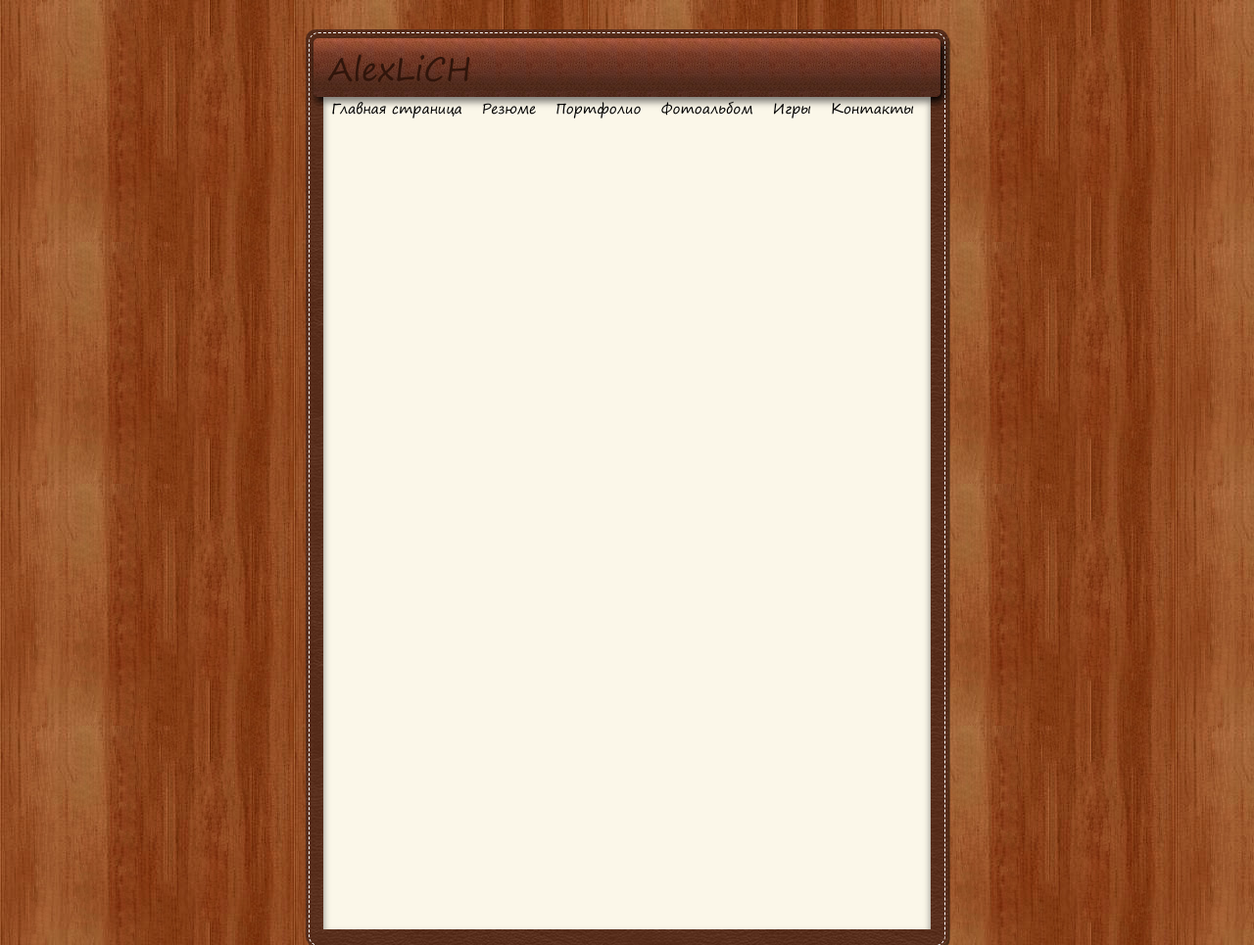
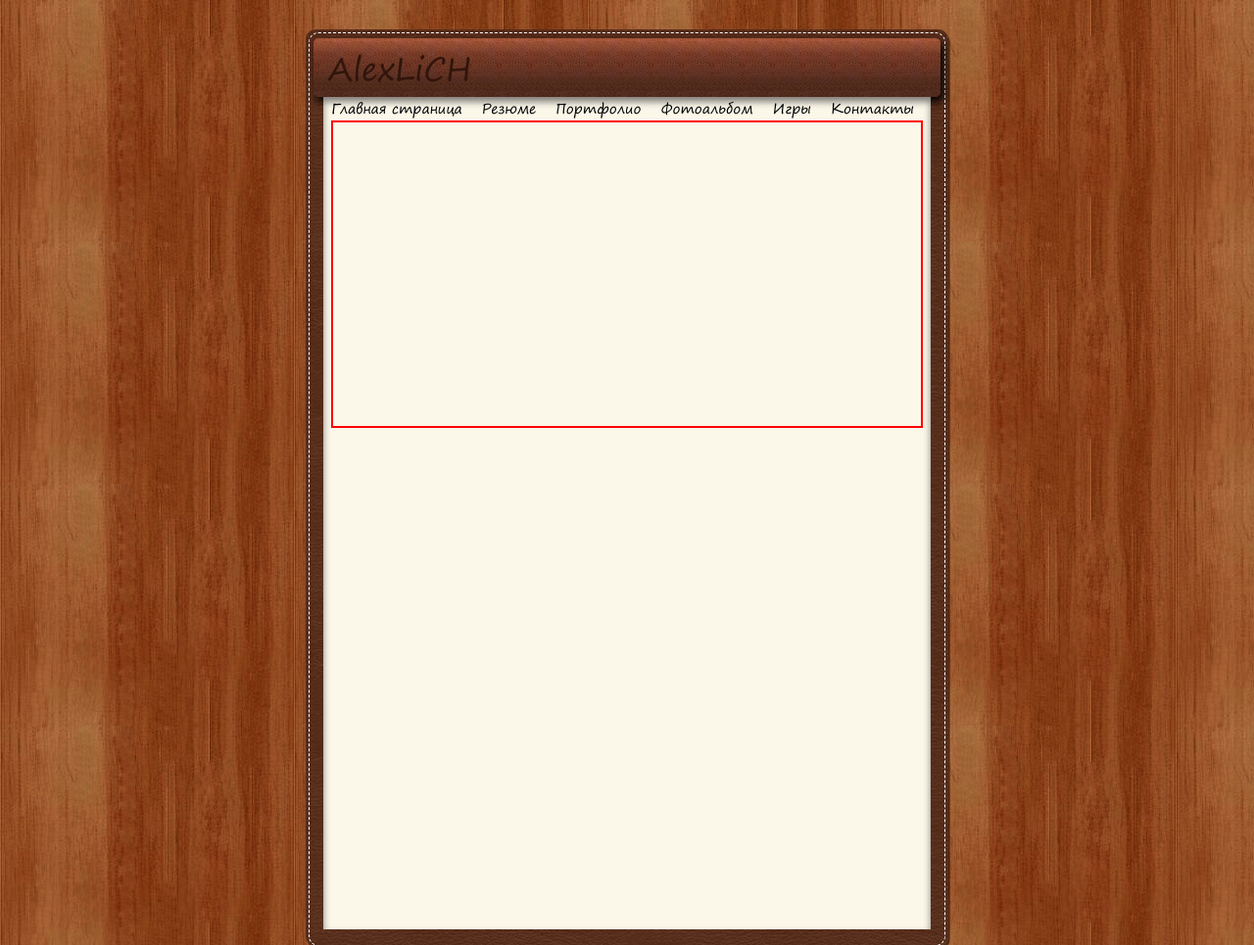
Before and after one commit to AlexLich/PortfolioSite, a PHP site: page / in a window 1280 px wide. Shown: the top 965 px of the page at 98% size. Run offline with PHP 8.4, Linux system fonts and the light colour scheme.

Commit message:
add block carousel

```diff
--- a/css/style.css
+++ b/css/style.css
@@ -57,3 +57,9 @@ nav>a{
     color: black;
     text-decoration: none;
 }
+.carousel{
+    margin: 0 auto;
+    width: 600px;
+    height: 310px;
+    border: 2px solid red;
+}
```
